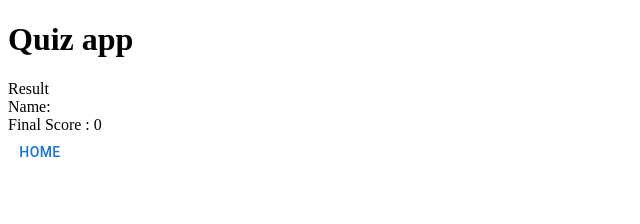
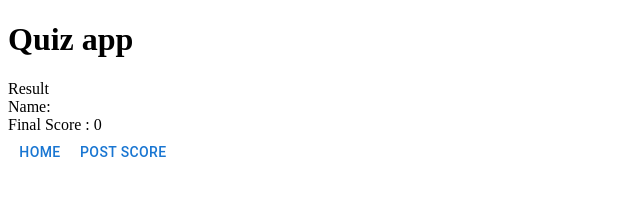
Before and after one commit to wotaque/lap3_project, a React (Create React App) app in the folder client/: page /result in a window 1280 px wide. Shown: the top 224 px of the page, without its empty margins (0-640 px from the left). Built offline with nearby package versions, Linux system fonts and the light colour scheme.

Commit message:
post score btn

```diff
--- a/client/src/pages/Result/Result.js
+++ b/client/src/pages/Result/Result.js
@@ -25,6 +25,7 @@ const Result = ({name,score}) => {
            Final Score : {score}
           </div>
           <Button onClick={goHome}>Home</Button>
+          <Button onClick={handlePost}>Post Score</Button>
       </div>
 
     </div>;
```
